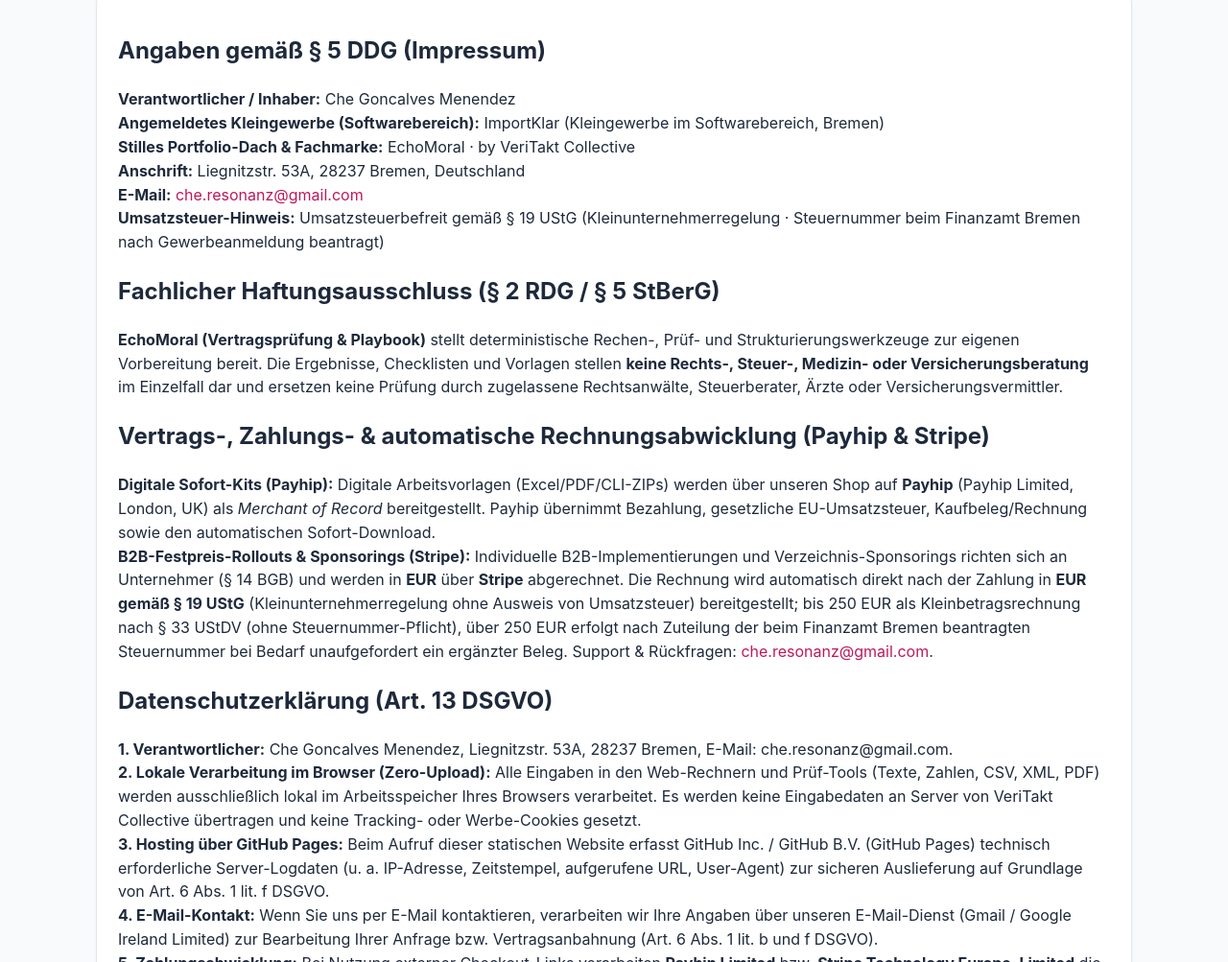
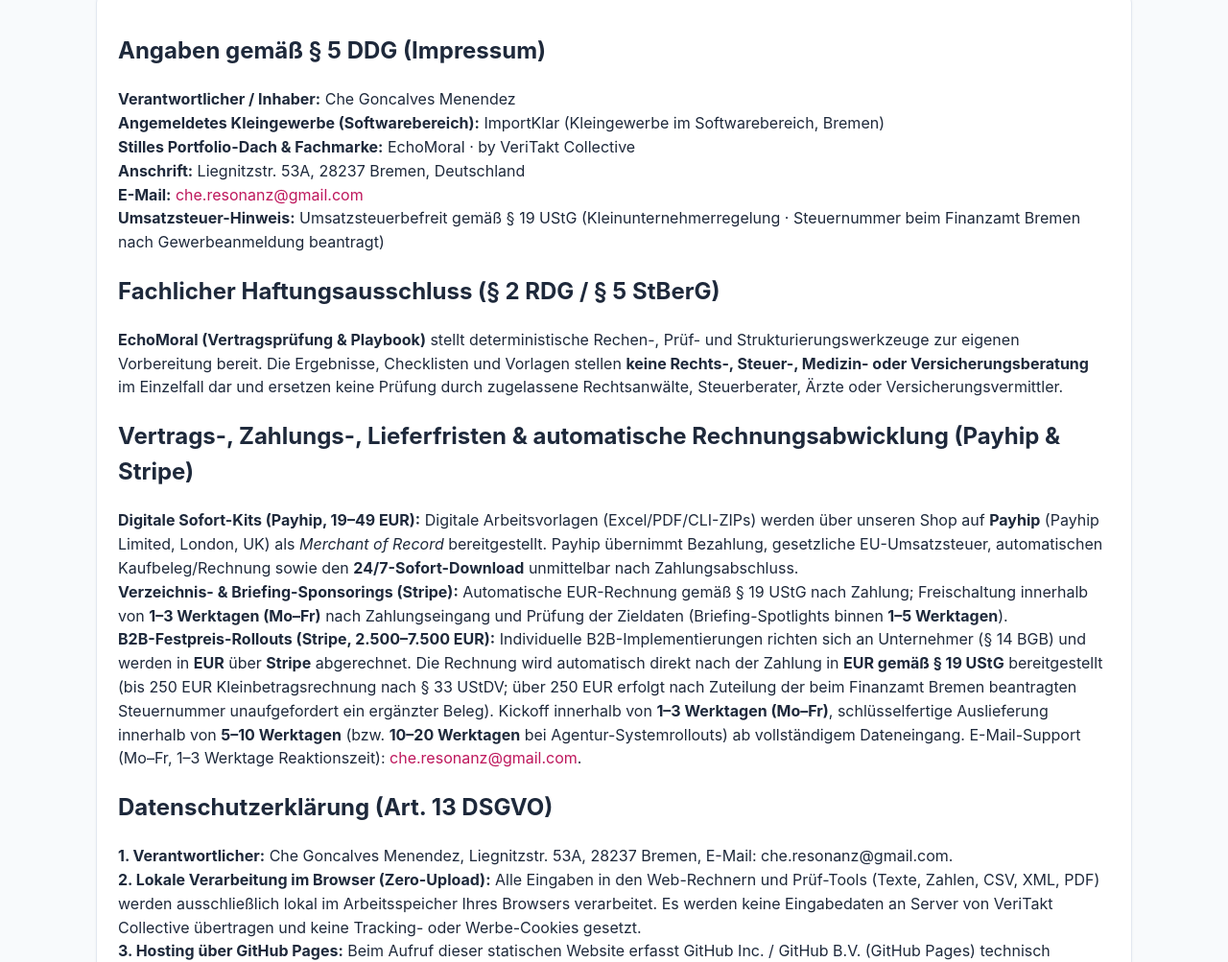
Before and after one commit to cheresonanz-design/echomoral-contract-redlining, a plain HTML site: page legal/index.html in a window 1280 px wide. Shown: the part 261-1264 px from the top of the page at 96% size. Drawn offline with Linux system fonts and the light colour scheme.

Commit message:
Deploy echomoral-contract-redlining (2026-11-24 05:54:42)

```diff
--- a/legal/index.html
+++ b/legal/index.html
@@ -40,17 +40,19 @@
         und ersetzen keine Prüfung durch zugelassene Rechtsanwälte, Steuerberater, Ärzte oder Versicherungsvermittler.
       </p>
 
-      <h2>Vertrags-, Zahlungs- &amp; automatische Rechnungsabwicklung (Payhip &amp; Stripe)</h2>
+      <h2>Vertrags-, Zahlungs-, Lieferfristen &amp; automatische Rechnungsabwicklung (Payhip &amp; Stripe)</h2>
       <p>
-        <strong>Digitale Sofort-Kits (Payhip):</strong> Digitale Arbeitsvorlagen (Excel/PDF/CLI-ZIPs) werden über unseren Shop auf
+        <strong>Digitale Sofort-Kits (Payhip, 19–49 EUR):</strong> Digitale Arbeitsvorlagen (Excel/PDF/CLI-ZIPs) werden über unseren Shop auf
         <strong>Payhip</strong> (Payhip Limited, London, UK) als <em>Merchant of Record</em> bereitgestellt. Payhip übernimmt Bezahlung,
-        gesetzliche EU-Umsatzsteuer, Kaufbeleg/Rechnung sowie den automatischen Sofort-Download.<br />
-        <strong>B2B-Festpreis-Rollouts &amp; Sponsorings (Stripe):</strong> Individuelle B2B-Implementierungen und Verzeichnis-Sponsorings
-        richten sich an Unternehmer (§ 14 BGB) und werden in <strong>EUR</strong> über <strong>Stripe</strong> abgerechnet.
-        Die Rechnung wird automatisch direkt nach der Zahlung in <strong>EUR gemäß § 19 UStG</strong> (Kleinunternehmerregelung ohne Ausweis von Umsatzsteuer)
-        bereitgestellt; bis 250 EUR als Kleinbetragsrechnung nach § 33 UStDV (ohne Steuernummer-Pflicht), über 250 EUR erfolgt nach Zuteilung der beim
-        Finanzamt Bremen beantragten Steuernummer bei Bedarf unaufgefordert ein ergänzter Beleg.
-        Support &amp; Rückfragen: <a href="mailto:che.resonanz@gmail.com">che.resonanz@gmail.com</a>.
+        gesetzliche EU-Umsatzsteuer, automatischen Kaufbeleg/Rechnung sowie den <strong>24/7-Sofort-Download</strong> unmittelbar nach Zahlungsabschluss.<br />
+        <strong>Verzeichnis- &amp; Briefing-Sponsorings (Stripe):</strong> Automatische EUR-Rechnung gemäß § 19 UStG nach Zahlung; Freischaltung
+        innerhalb von <strong>1–3 Werktagen (Mo–Fr)</strong> nach Zahlungseingang und Prüfung der Zieldaten (Briefing-Spotlights binnen <strong>1–5 Werktagen</strong>).<br />
+        <strong>B2B-Festpreis-Rollouts (Stripe, 2.500–7.500 EUR):</strong> Individuelle B2B-Implementierungen richten sich an Unternehmer (§ 14 BGB)
+        und werden in <strong>EUR</strong> über <strong>Stripe</strong> abgerechnet. Die Rechnung wird automatisch direkt nach der Zahlung in
+        <strong>EUR gemäß § 19 UStG</strong> bereitgestellt (bis 250 EUR Kleinbetragsrechnung nach § 33 UStDV; über 250 EUR erfolgt nach Zuteilung der beim
+        Finanzamt Bremen beantragten Steuernummer unaufgefordert ein ergänzter Beleg). Kickoff innerhalb von <strong>1–3 Werktagen (Mo–Fr)</strong>,
+        schlüsselfertige Auslieferung innerhalb von <strong>5–10 Werktagen</strong> (bzw. <strong>10–20 Werktagen</strong> bei Agentur-Systemrollouts) ab vollständigem Dateneingang.
+        E-Mail-Support (Mo–Fr, 1–3 Werktage Reaktionszeit): <a href="mailto:che.resonanz@gmail.com">che.resonanz@gmail.com</a>.
       </p>
 
       <h2>Datenschutzerklärung (Art. 13 DSGVO)</h2>
```
Also changed, not shown: pro/index.html (+1 -1 lines).
